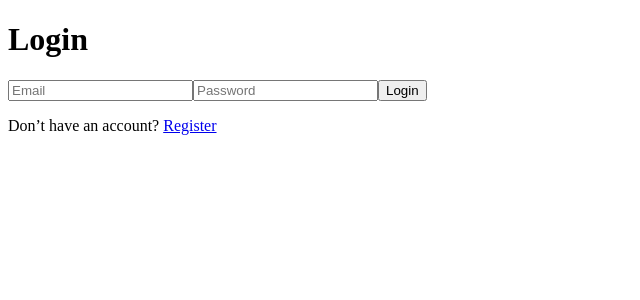
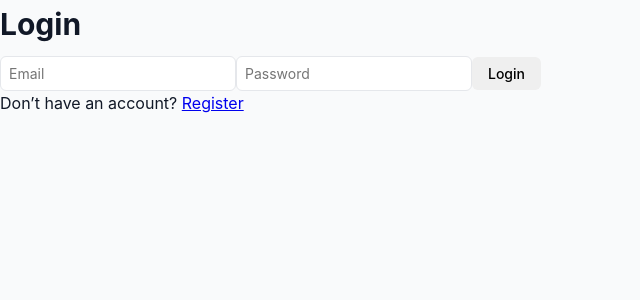
Before and after one commit to Martynas-Mockapetris/WalletPatrol, a React (Vite) app in the folder front/: page /login in a window 1280 px wide. Shown: the top 300 px of the page, without its empty margins (0-640 px from the left). Built offline with nearby package versions, Linux system fonts and the light colour scheme.

Commit message:
style: add design tokens and improve header layout

```diff
--- /dev/null
+++ b/front/src/index.css
@@ -0,0 +1,84 @@
+/* Global Styles and Design Tokens */
+:root {
+  --color-primary: #4f46e5; /* Indigo */
+  --color-primary-hover: #4338ca;
+  --color-success: #10b981; /* Green */
+  --color-danger: #ef4444; /* Red */
+  --color-bg: #f9fafb;
+  --color-card: #ffffff;
+  --color-border: #e5e7eb;
+  --color-text: #111827;
+  --color-text-muted: #6b7280;
+  --spacing-xs: 0.25rem;
+  --spacing-sm: 0.5rem;
+  --spacing-md: 1rem;
+  --spacing-lg: 1.5rem;
+  --spacing-xl: 2rem;
+  --radius-sm: 0.375rem;
+  --radius-md: 0.5rem;
+  --shadow-sm: 0 1px 2px 0 rgb(0 0 0 / 0.05);
+  --shadow-md: 0 4px 6px -1px rgb(0 0 0 / 0.1);
+}
+
+* {
+  box-sizing: border-box;
+  margin: 0;
+  padding: 0;
+}
+
+body {
+  font-family: -apple-system, BlinkMacSystemFont, 'Segoe UI', 'Roboto', sans-serif;
+  color: var(--color-text);
+  background: var(--color-bg);
+  line-height: 1.6;
+}
+
+button {
+  font-family: inherit;
+  cursor: pointer;
+  border: none;
+  padding: var(--spacing-sm) var(--spacing-md);
+  border-radius: var(--radius-sm);
+  font-size: 0.875rem;
+  font-weight: 500;
+  transition: all 0.2s;
+}
+
+button:disabled {
+  opacity: 0.5;
+  cursor: not-allowed;
+}
+
+input,
+select {
+  font-family: inherit;
+  padding: var(--spacing-sm);
+  border: 1px solid var(--color-border);
+  border-radius: var(--radius-sm);
+  font-size: 0.875rem;
+}
+
+input:focus,
+select:focus {
+  outline: 2px solid var(--color-primary);
+  outline-offset: 2px;
+}
+
+h1 {
+  font-size: 1.875rem;
+  font-weight: 700;
+  margin-bottom: var(--spacing-sm);
+}
+
+h2 {
+  font-size: 1.25rem;
+  font-weight: 600;
+  margin-bottom: var(--spacing-md);
+  color: var(--color-text);
+}
+
+h3 {
+  font-size: 1rem;
+  font-weight: 600;
+  margin-bottom: var(--spacing-sm);
+}
--- a/front/src/main.jsx
+++ b/front/src/main.jsx
@@ -2,6 +2,7 @@ import React from 'react';
 import ReactDOM from 'react-dom/client';
 import App from './App.jsx';
 import { AuthProvider } from './context/AuthContext.jsx';
+import './index.css';
 
 ReactDOM.createRoot(document.getElementById('root')).render(
   <React.StrictMode>
--- a/front/src/pages/Dashboard.jsx
+++ b/front/src/pages/Dashboard.jsx
@@ -63,18 +63,51 @@ export default function Dashboard() {
   return (
     <div style={{ display: 'flex', flexDirection: 'column', minHeight: '100vh' }}>
       {/* Header */}
-      <div style={{ padding: '1rem', borderBottom: '1px solid #eee' }}>
-        <div style={{ display: 'flex', justifyContent: 'space-between', alignItems: 'center', gap: '1rem' }}>
-          <div>
-            <h1>Dashboard</h1>
-            <p>
+      <div
+        style={{
+          padding: 'var(--spacing-lg)',
+          borderBottom: '1px solid var(--color-border)',
+          background: 'var(--color-card)',
+          boxShadow: 'var(--shadow-sm)'
+        }}
+      >
+        <div style={{ maxWidth: '1400px', margin: '0 auto' }}>
+          {/* Row 1: Welcome + Logout */}
+          <div
+            style={{
+              display: 'flex',
+              justifyContent: 'space-between',
+              alignItems: 'center',
+              marginBottom: 'var(--spacing-md)'
+            }}
+          >
+            <p style={{ color: 'var(--color-text-muted)', fontSize: '0.875rem' }}>
               Welcome, {user?.name}! ({user?.email})
             </p>
+            <button
+              onClick={handleLogout}
+              style={{
+                background: 'var(--color-danger)',
+                color: 'white'
+              }}
+            >
+              Logout
+            </button>
           </div>
-          <div style={{ display: 'flex', alignItems: 'center', gap: '0.75rem' }}>
-            <label>
+
+          {/* Row 2: Dashboard title + Month/Year selectors */}
+          <div
+            style={{
+              display: 'flex',
+              justifyContent: 'space-between',
+              alignItems: 'center'
+            }}
+          >
+            <h1 style={{ margin: 0 }}>Dashboard</h1>
+            <div style={{ display: 'flex', alignItems: 'center', gap: 'var(--spacing-md)' }}>
+              <label style={{ fontSize: '0.875rem', color: 'var(--color-text-muted)' }}>
                 Month:{' '}
-              <select value={month} onChange={(e) => setMonth(Number(e.target.value))}>
+                <select value={month} onChange={(e) => setMonth(Number(e.target.value))} style={{ marginLeft: 'var(--spacing-xs)' }}>
                   {MONTH_LABELS.map((label, idx) => (
                     <option key={label} value={idx + 1}>
                       {label}
@@ -82,28 +115,25 @@ export default function Dashboard() {
                   ))}
                 </select>
               </label>
-            <label>
-              Year:{' '}
-              <input
-                type="number"
-                value={year}
-                onChange={(e) => {
-                  const y = Number(e.target.value);
-                  setYear(y);
-                }}
-                min="1970"
-                max="2100"
-                step="1"
-                style={{ width: '6rem' }}
-              />
+              <label style={{ fontSize: '0.875rem', color: 'var(--color-text-muted)' }}>
+                Year: <input type="number" value={year} onChange={(e) => setYear(Number(e.target.value))} min="1970" max="2100" step="1" style={{ width: '6rem', marginLeft: 'var(--spacing-xs)' }} />
               </label>
-            <button onClick={handleLogout}>Logout</button>
+            </div>
           </div>
         </div>
       </div>
 
       {/* Main Content: Two-column layout */}
-      <div style={{ display: 'grid', gridTemplateColumns: '300px 1fr', gap: '2rem', padding: '1rem' }}>
+      <div
+        style={{
+          display: 'grid',
+          gridTemplateColumns: '320px 1fr',
+          gap: 'var(--spacing-xl)',
+          padding: 'var(--spacing-xl)',
+          maxWidth: '1400px',
+          margin: '0 auto'
+        }}
+      >
         {/* Left: Calendar */}
         <div style={{ borderRight: '1px solid #eee', paddingRight: '1rem' }}>
           <h2>Calendar</h2>
```
Lines whose indentation alone changed are shown as unchanged.
